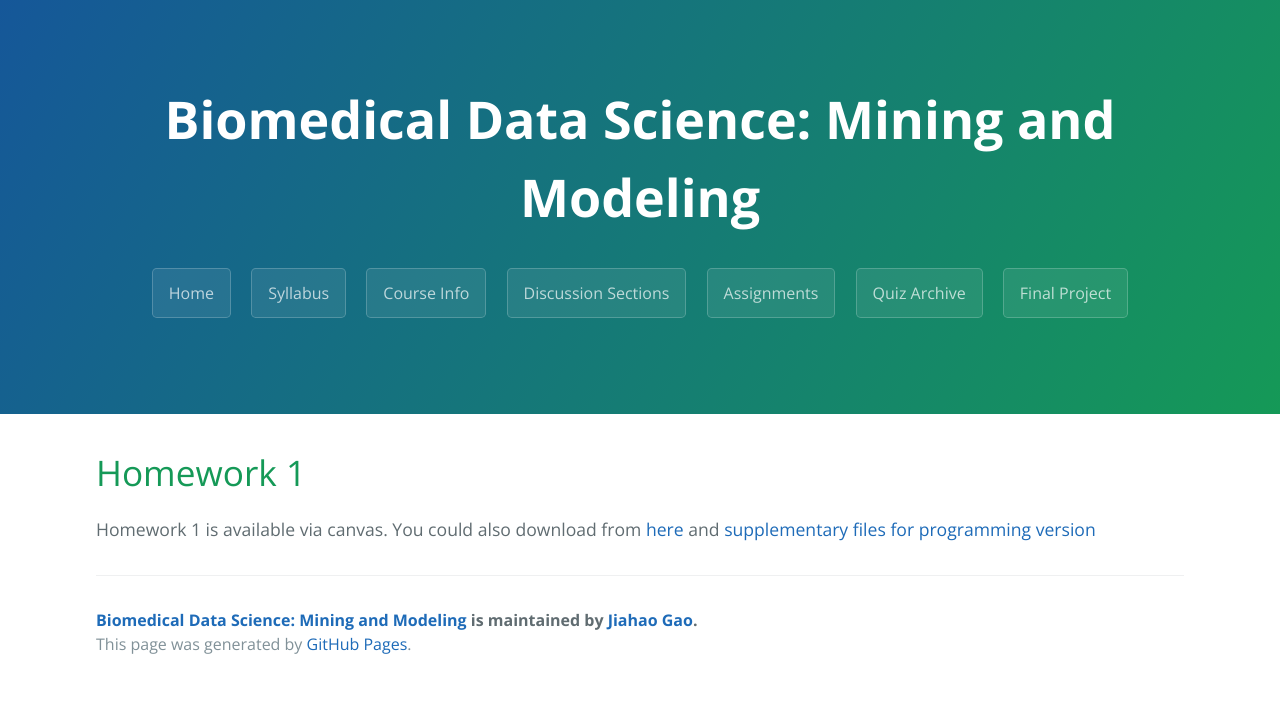
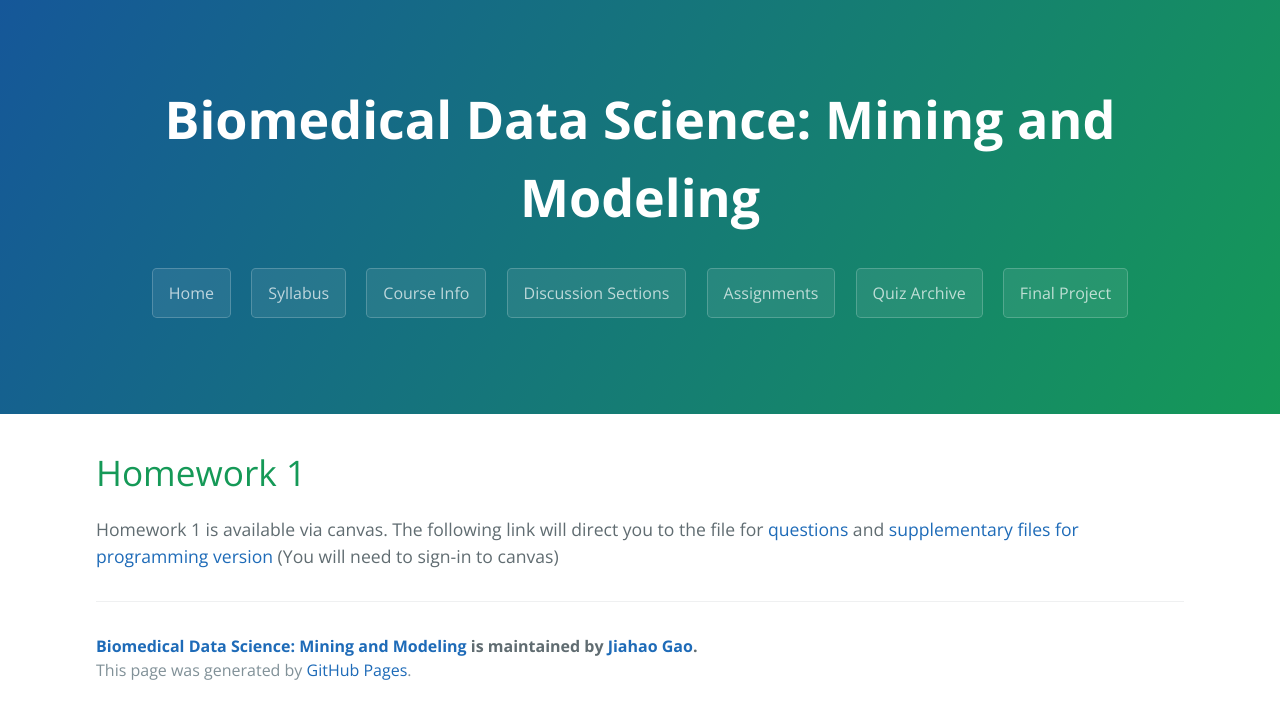
Before and after one commit to gersteinlab/cbb752b20, a Jekyll site: the page built from assignments.md, in a window 1280 px wide. Shown: the top 719 px of the page. Built offline with Jekyll 4.4.1, drawn with Linux system fonts in a browser that asks for light colours.

Commit message:
Update assignments.md

```diff
--- a/assignments.md
+++ b/assignments.md
@@ -4,4 +4,5 @@ layout: page
 ---
 
 # Homework 1
-Homework 1 is available via canvas. You could also download from [here](https://yale.instructure.com/files/3623567/download?download_frd=1) and [supplementary files for programming version](https://yale.instructure.com/files/3623568/download?download_frd=1)
+Homework 1 is available via canvas.
+The following link will direct you to the file for [questions](https://yale.instructure.com/files/3623567/download?download_frd=1) and [supplementary files for programming version](https://yale.instructure.com/files/3623568/download?download_frd=1) (You will need to sign-in to canvas)
```
